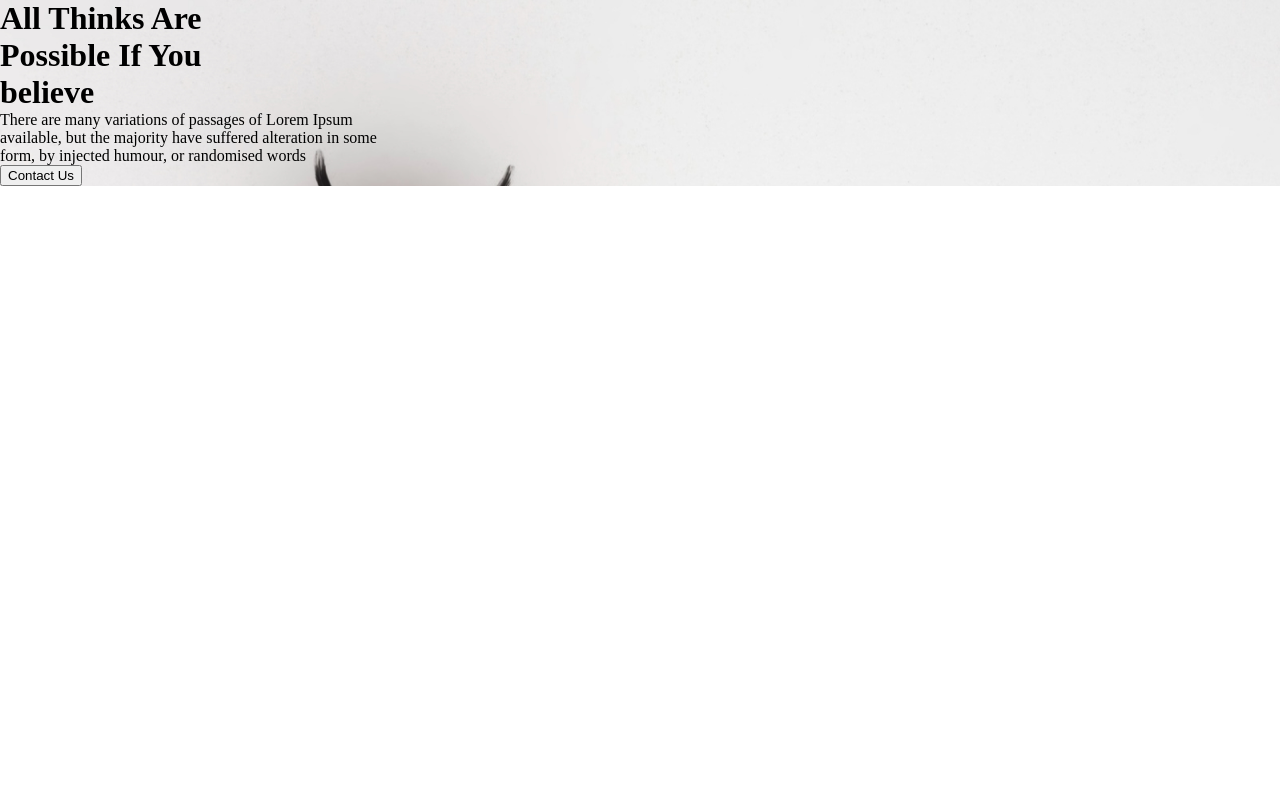
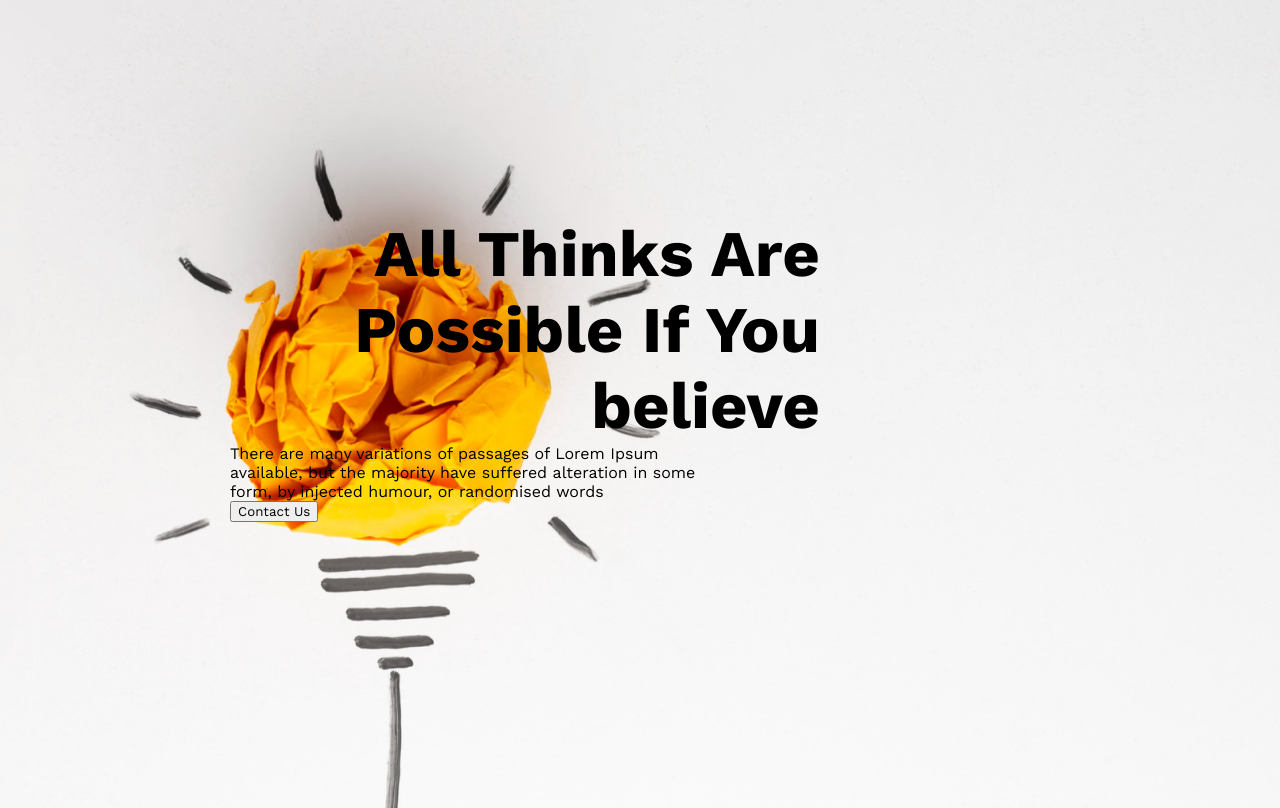
Before and after one commit to syfulsharif/new_year_resolution, a plain HTML site: page index.html in a window 1280 px wide. Drawn offline with nearby package versions, Linux system fonts and the light colour scheme.

Commit message:
Hero Section Updated with fonts

```diff
--- a/index.html
+++ b/index.html
@@ -7,13 +7,13 @@
     <title>New Year New Me</title>
     <link rel="preconnect" href="https://fonts.googleapis.com">
     <link rel="preconnect" href="https://fonts.gstatic.com" crossorigin>
-    <link href="https://fonts.googleapis.com/css2?family=Inter:wght@400;700&family=Open+Sans&family=Poppins&family=Work+Sans:wght@400;600;700&display=swap" rel="stylesheet">
+    <link href="https://fonts.googleapis.com/css2?family=Work+Sans:wght@400;600;700&display=swap" rel="stylesheet">
     <link rel="stylesheet" href="styles/styles.css">
 </head>
 <body>
     <header class="header">
-        <div>
-            <h1>All Thinks Are <br> Possible If You <br> believe</h1>
+        <div class="hero">
+            <h1 class="hero-text">All Thinks Are <br> Possible If You <br> believe</h1>
             <p>There are many variations of passages of Lorem Ipsum <br> available, but the majority have suffered alteration in some <br> form, by injected humour, or randomised words</p>
             <button>Contact Us</button>
         </div>
--- a/styles/styles.css
+++ b/styles/styles.css
@@ -1,8 +1,24 @@
 * {
     margin: 0;
+    font-family: 'Work Sans', sans-serif;
 }
 /* Styles for header Section */
 
 .header {
     background-image: url(../images/banner1.png);
+    background-repeat: no-repeat;
+    background-size: cover;
+    width: auto;
+    height: 808px;
 }
+
+.hero {
+    margin-right: 230px;
+    padding: 216px 230px;
+}
+.hero-text {
+    font-weight: 700;
+    font-size: 65px;
+    line-height: 76px;
+    text-align: right;
+}
```
